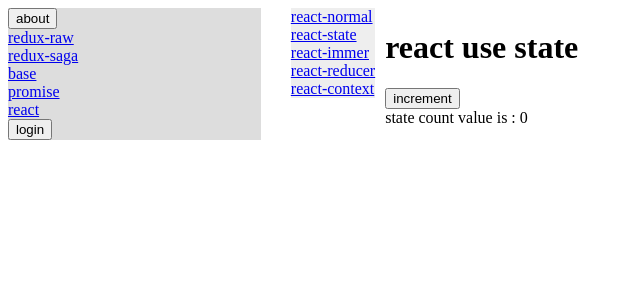
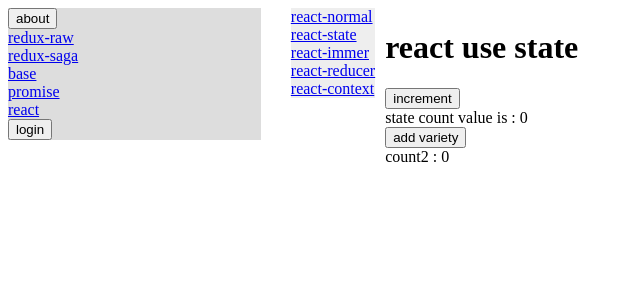
Before and after one commit to mikeiansky/react-learn, a React (Create React App) app: page /react/state in a window 1280 px wide. Shown: the top 300 px of the page, without its empty margins (0-640 px from the left). Built offline with nearby package versions, Linux system fonts and the light colour scheme.

Commit message:
react 学习

```diff
--- a/src/pages/react/ReactState.js
+++ b/src/pages/react/ReactState.js
@@ -4,6 +4,7 @@ import {useState} from "react";
 export default function () {
 
     const [count, setCount] = useState(0)
+    const [count2, setCount2] = useState(0)
 
     return (
         <div>
@@ -14,6 +15,19 @@ export default function () {
             </button>
             <br/>
             state count value is : {count}
+            <br/>
+
+            <button onClick={()=>{
+                setCount2((count) => {
+                    return count + 1
+                })
+            }}>
+                add variety
+            </button>
+            <br/>
+            count2 : {count2}
+            <br/>
+
         </div>
     )
 
```
